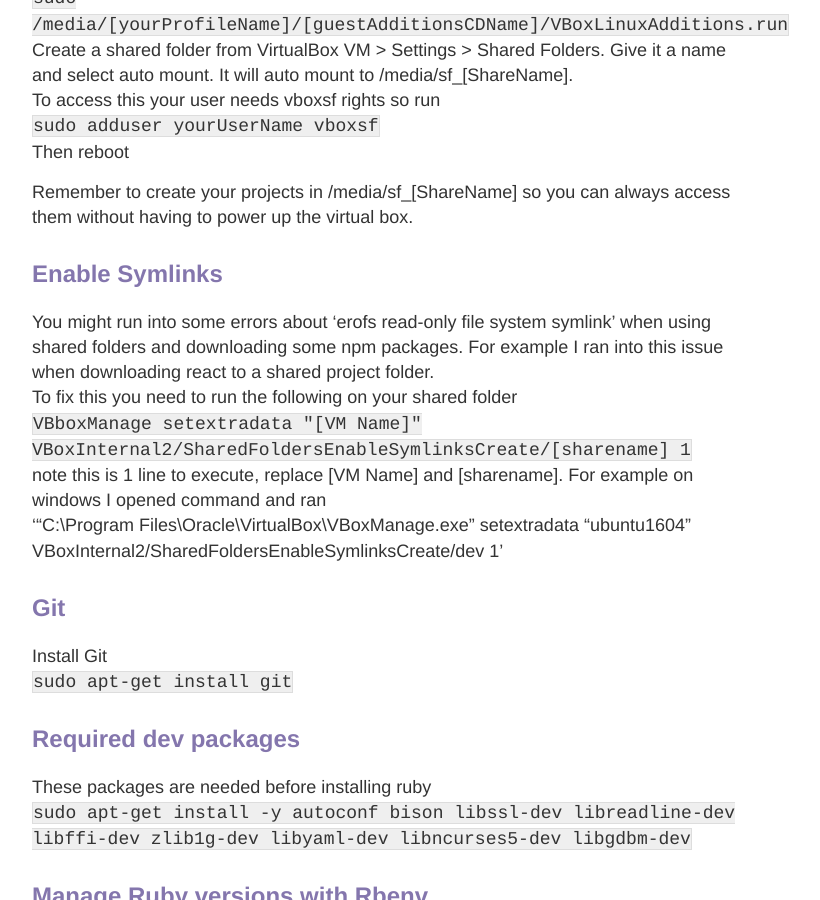
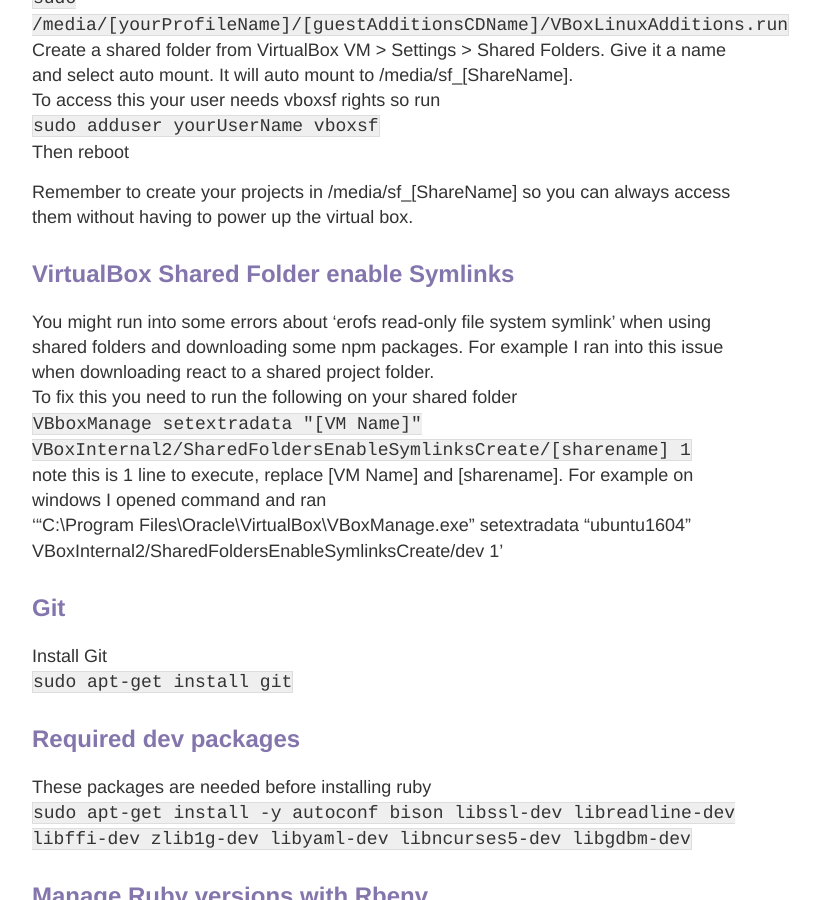
Before and after one commit to addstar34/addstar34.github.io, a Jekyll site: the page built from _posts/2016-07-29-ubuntu-dev-environment-setup.md, in a window 1280 px wide and 900 px high, scrolled down 2048 px. Shown: the whole window, without its empty margins (248-1068 px from the left). Built offline with Jekyll 4.4.1, drawn with Linux system fonts in a browser that asks for light colours; nearby versions of some CDN libraries; comment, search, counter and statistics services are not loaded.

Commit message:
update blog

```diff
--- a/_posts/2016-07-29-ubuntu-dev-environment-setup.md
+++ b/_posts/2016-07-29-ubuntu-dev-environment-setup.md
@@ -61,7 +61,7 @@
 
 Remember to create your projects in /media/sf_[ShareName] so you can always access them without having to power up the virtual box.
 
-## Enable Symlinks
+## VirtualBox Shared Folder enable Symlinks
 You might run into some errors about 'erofs read-only file system symlink' when using shared folders and downloading some npm packages. For example I ran into this issue when downloading react to a shared project folder.
 To fix this you need to run the following on your shared folder
 `VBboxManage setextradata "[VM Name]" VBoxInternal2/SharedFoldersEnableSymlinksCreate/[sharename] 1`
```
